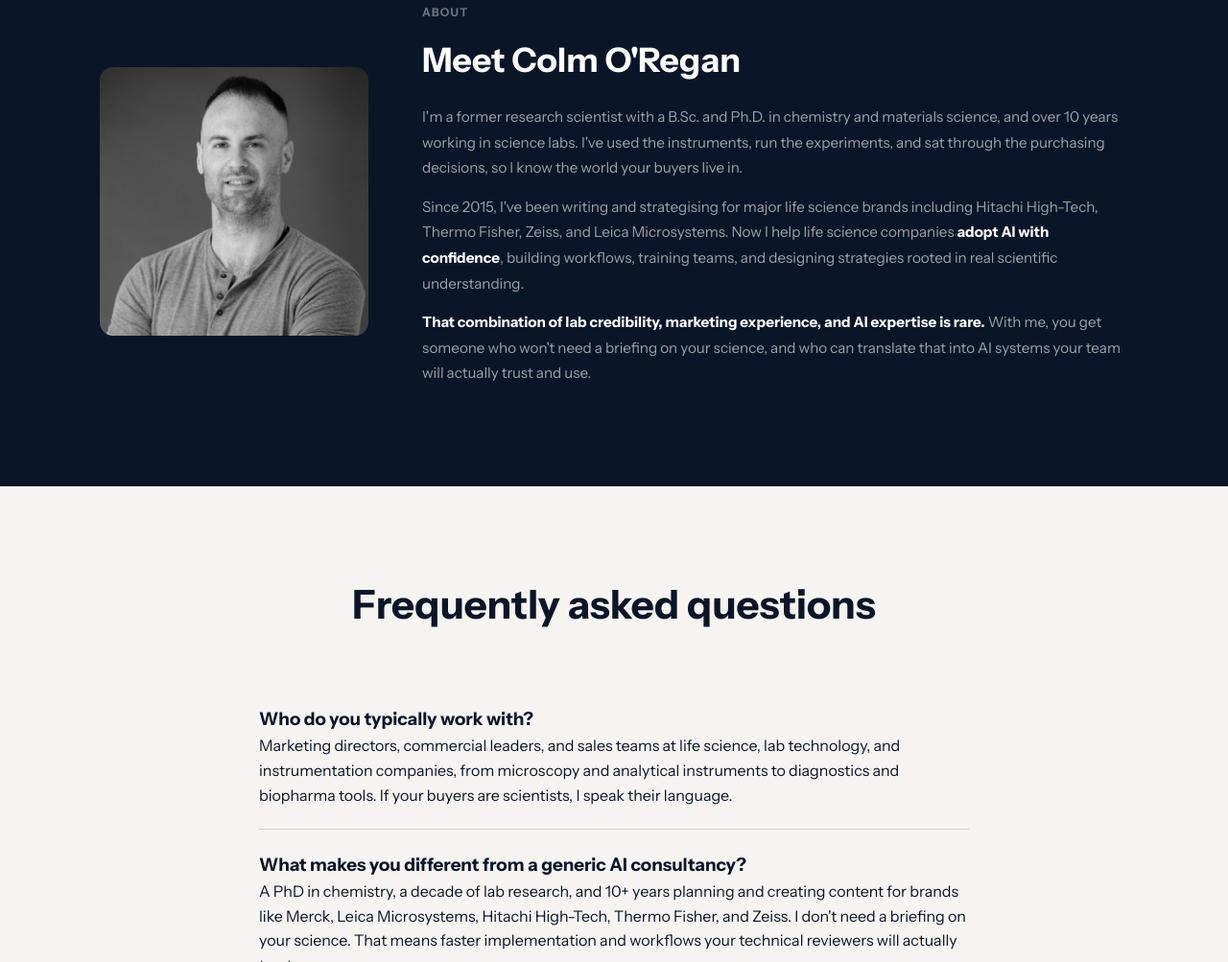
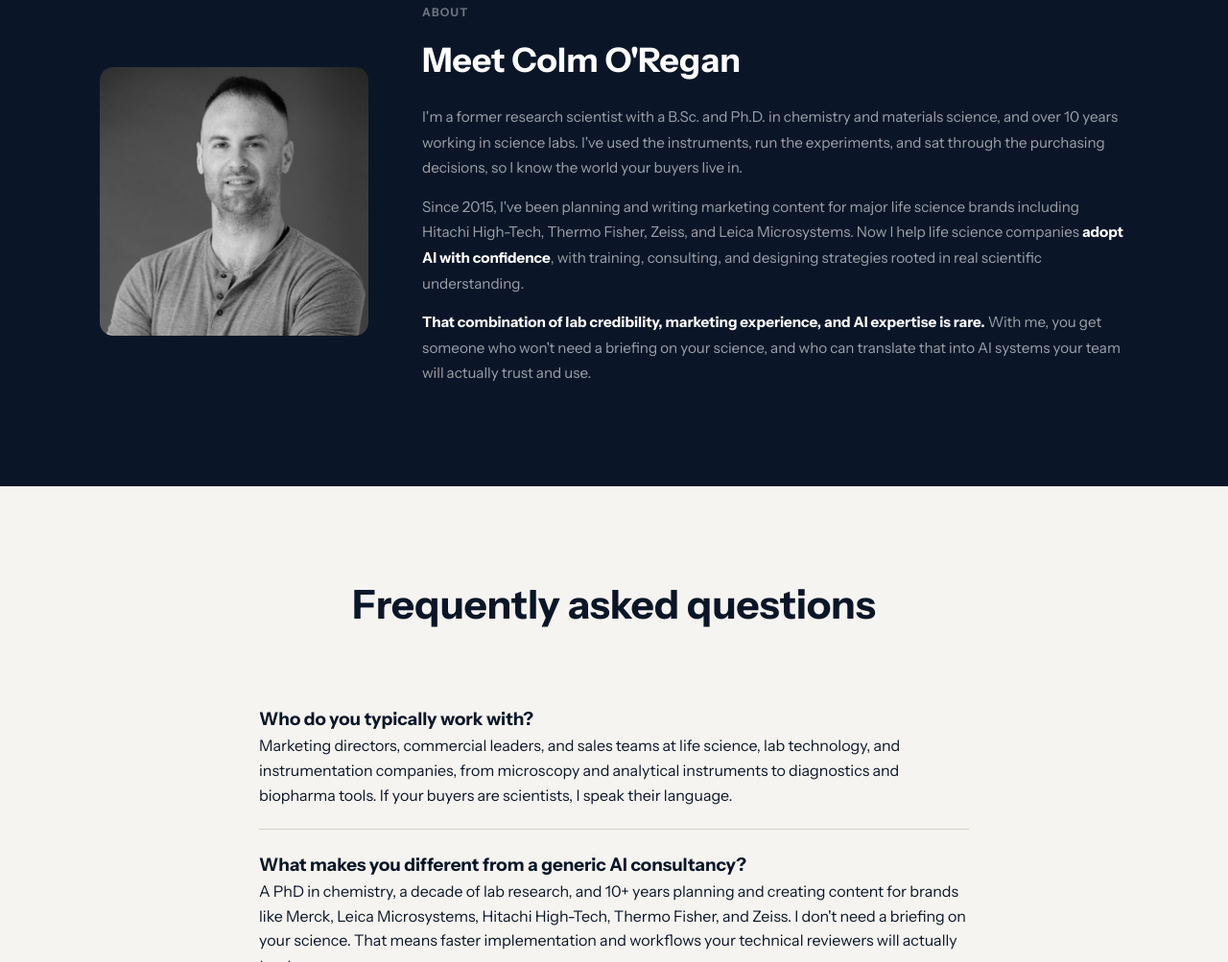
Before and after one commit to colmporegan/consultingwebsite, a plain HTML site: page index.html in a window 1280 px wide. Shown: the part 4687-5690 px from the top of the page at 96% size. Drawn offline with Linux system fonts and the light colour scheme.

Commit message:
Update index.html

```diff
--- a/index.html
+++ b/index.html
@@ -655,7 +655,7 @@ nav {
         <div class="section-label" style="color:rgba(255,255,255,0.4);">About</div>
         <h2>Meet Colm O'Regan</h2>
         <p>I'm a former research scientist with a B.Sc. and Ph.D. in chemistry and materials science, and over 10 years working in science labs. I've used the instruments, run the experiments, and sat through the purchasing decisions, so I know the world your buyers live in.</p>
-        <p>Since 2015, I've been writing and strategising for major life science brands including Hitachi High-Tech, Thermo Fisher, Zeiss, and Leica Microsystems. Now I help life science companies <strong>adopt AI with confidence</strong>, building workflows, training teams, and designing strategies rooted in real scientific understanding.</p>
+        <p>Since 2015, I've been planning and writing marketing content for major life science brands including Hitachi High-Tech, Thermo Fisher, Zeiss, and Leica Microsystems. Now I help life science companies <strong>adopt AI with confidence</strong>, with training, consulting, and designing strategies rooted in real scientific understanding.</p>
         <p><strong>That combination of lab credibility, marketing experience, and AI expertise is rare.</strong> With me, you get someone who won't need a briefing on your science, and who can translate that into AI systems your team will actually trust and use.</p>
       </div>
     </div>
```
